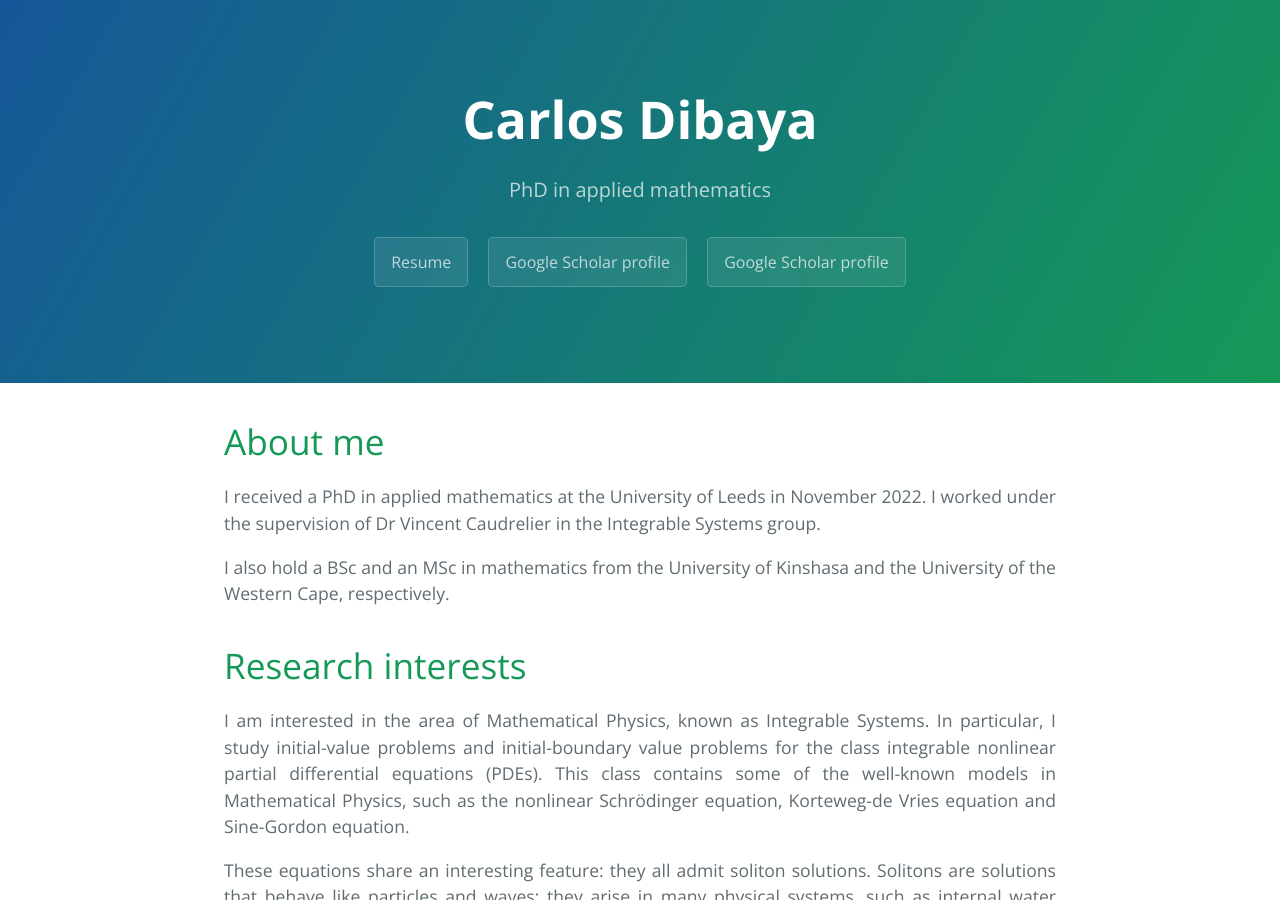
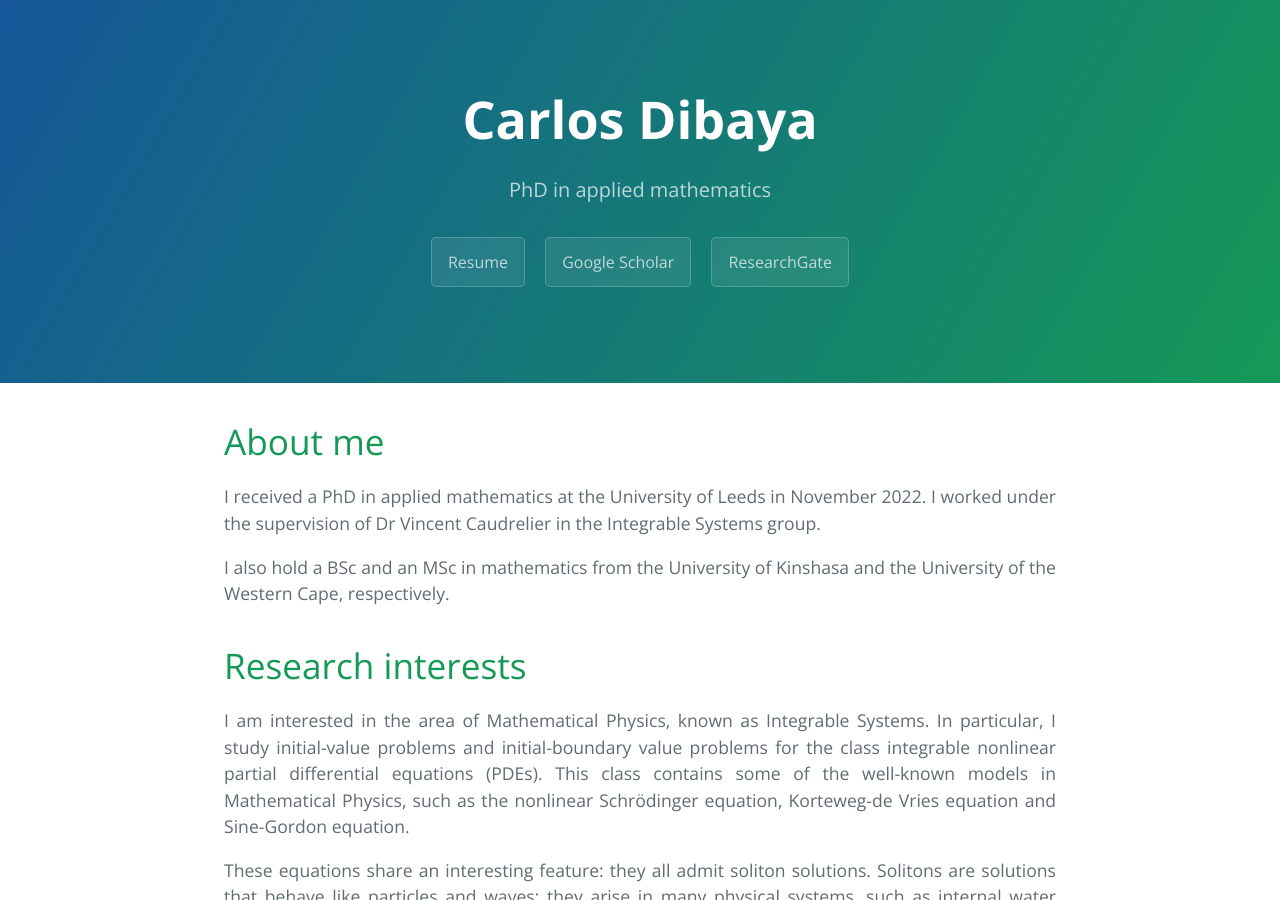
Before and after one commit to carlosdibaya/carlosdibaya.github.io, a Jekyll site: the page built from index.md, in a window 1280 px wide and 900 px high. Built offline with Jekyll 4.4.1, drawn with Linux system fonts in a browser that asks for light colours.

Commit message:
Update default.html

```diff
--- a/_layouts/default.html
+++ b/_layouts/default.html
@@ -23,8 +23,8 @@
       {% endif %}
       {% if site.show_downloads %}
         <a href="/CarlosDibayaResume.pdf" class="btn">Resume</a>
-        <a href="https://scholar.google.co.uk/citations?user=vf_WPhIAAAAJ&hl=en&oi=ao" class="btn">Google Scholar profile</a>
-        <a href="https://www.researchgate.net/profile/Carlos-Dibaya" class="btn">Google Scholar profile</a>
+        <a href="https://scholar.google.co.uk/citations?user=vf_WPhIAAAAJ&hl=en&oi=ao" class="btn">Google Scholar</a>
+        <a href="https://www.researchgate.net/profile/Carlos-Dibaya" class="btn">ResearchGate</a>
       {% endif %}
     </header>
 
```
